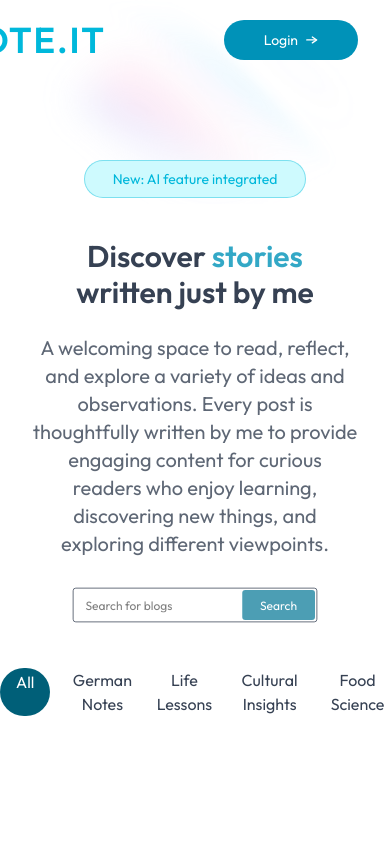
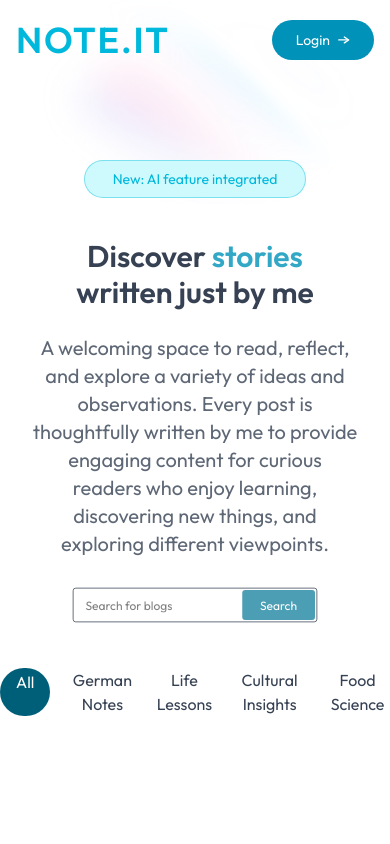
Before and after one commit to ananyagour29/RemedyCare, a React (Vite) app in the folder frontend/: page / in a window 390 px wide. Shown: the top 844 px of the page. Built offline with nearby package versions, Linux system fonts and the light colour scheme; no server answers.

Commit message:
Update Navbar and fix mobile display

```diff
--- a/frontend/src/components/Navbar.jsx
+++ b/frontend/src/components/Navbar.jsx
@@ -6,21 +6,37 @@ const Navbar =()=>{
     // const navigate=useNavigate();
     const {navigate,token}=useAppContext();
     return(
-        <div className=' flex justify-between items-center py-5 mx-8 sm:mx-20 xl:mx-32 cursor-pointer'>
-          {/* <img onClick={()=>navigate('/')} src={assets.logo} alt="logo" className='w-24 sm:w-44'/>
-           */}
+//         <div className=' flex justify-between items-center py-5 mx-8 sm:mx-20 xl:mx-32 cursor-pointer'>
+//           {/* <img onClick={()=>navigate('/')} src={assets.logo} alt="logo" className='w-24 sm:w-44'/>
+//            */}
+//              <h1
+//   onClick={() => navigate('/')}
+//   className="text-4xl font-semibold tracking-wider text-cyan-500 cursor-pointer relative right-20"
+// >
+//   NOTE.IT
+// </h1>
+
+//           <button onClick={()=>navigate('/admin')} className='flex  items-center gap-2 cursor-pointer rounded-full text-sm bg-cyan-600 text-white px-10 py-2.5'>{token?'Dashbaord':'Login'}
+//             {/* here is the logic that when login is pressed it will navigate to admin */}
+//             <img src={assets.arrow} className='w-3' alt="arrow"/>
+//           </button>
+//         </div>
+<div className='flex justify-between items-center py-5 px-4 sm:px-20'>
   <h1
     onClick={() => navigate('/')}
-  className="text-4xl font-semibold tracking-wider text-cyan-500 cursor-pointer relative right-20"
+    className="text-4xl font-semibold tracking-wider text-cyan-500 cursor-pointer"
   >
     NOTE.IT
   </h1>
-
-          <button onClick={()=>navigate('/admin')} className='flex  items-center gap-2 cursor-pointer rounded-full text-sm bg-cyan-600 text-white px-10 py-2.5'>{token?'Dashbaord':'Login'}
-            {/* here is the logic that when login is pressed it will navigate to admin */}
+  <button
+    onClick={()=>navigate('/admin')}
+    className='flex items-center gap-2 cursor-pointer rounded-full text-sm bg-cyan-600 text-white px-6 py-2.5 sm:px-10'
+  >
+    {token ? 'Dashboard' : 'Login'}
     <img src={assets.arrow} className='w-3' alt="arrow"/>
   </button>
 </div>
+
     )
 }
 export default Navbar;
```
Lines whose indentation alone changed are shown as unchanged.
